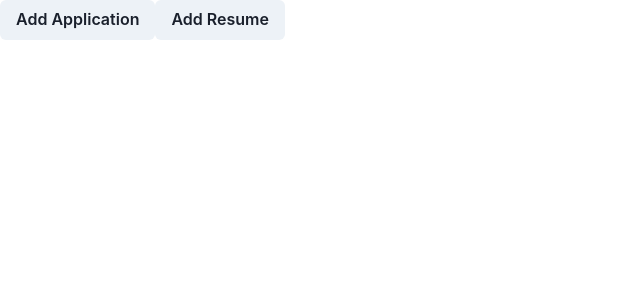
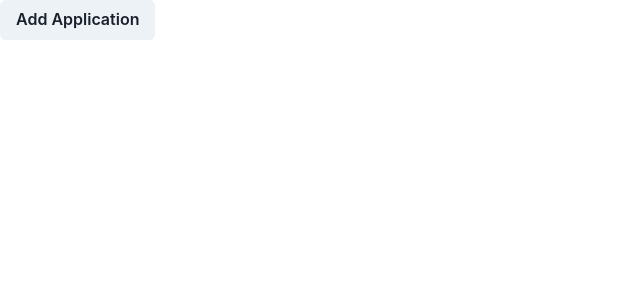
Before and after one commit to res-cipe/res-cipe, a React app: page / in a window 1280 px wide. Shown: the top 300 px of the page, without its empty margins (0-640 px from the left). Built offline with nearby package versions, Linux system fonts and the light colour scheme.

Commit message:
created tests to check if component renders and if modal can be closed

```diff
--- a/src/components/AddResume.js
+++ b/src/components/AddResume.js
@@ -29,9 +29,9 @@ const Preview = ({ meta }) => {
   );
 };
 
-export default function AddResume() {
+export default function AddResume({ isOpen, onClose }) {
   // hook to control opening/closing modal
-  const { isOpen, onOpen, onClose } = useDisclosure();
+  // const { isOpen, onOpen, onClose } = useDisclosure();
   // state for resume cloudinary url
   const [resumeURL, setResumeURL] = useState('');
   // state for resume label
@@ -40,7 +40,7 @@ export default function AddResume() {
   const handleClickAndCloseModal = () => {
     // make network request to backend to send resume label and url
 
-    // close modal1
+    // close modal
     onClose();
   };
 
@@ -68,7 +68,7 @@ export default function AddResume() {
 
   return (
     <>
-      <Button onClick={onOpen}>Add Resume</Button>
+      {/* <Button onClick={onOpen}>Add Resume</Button> */}
 
       <Modal isOpen={isOpen} onClose={onClose}>
         <ModalOverlay />
```
